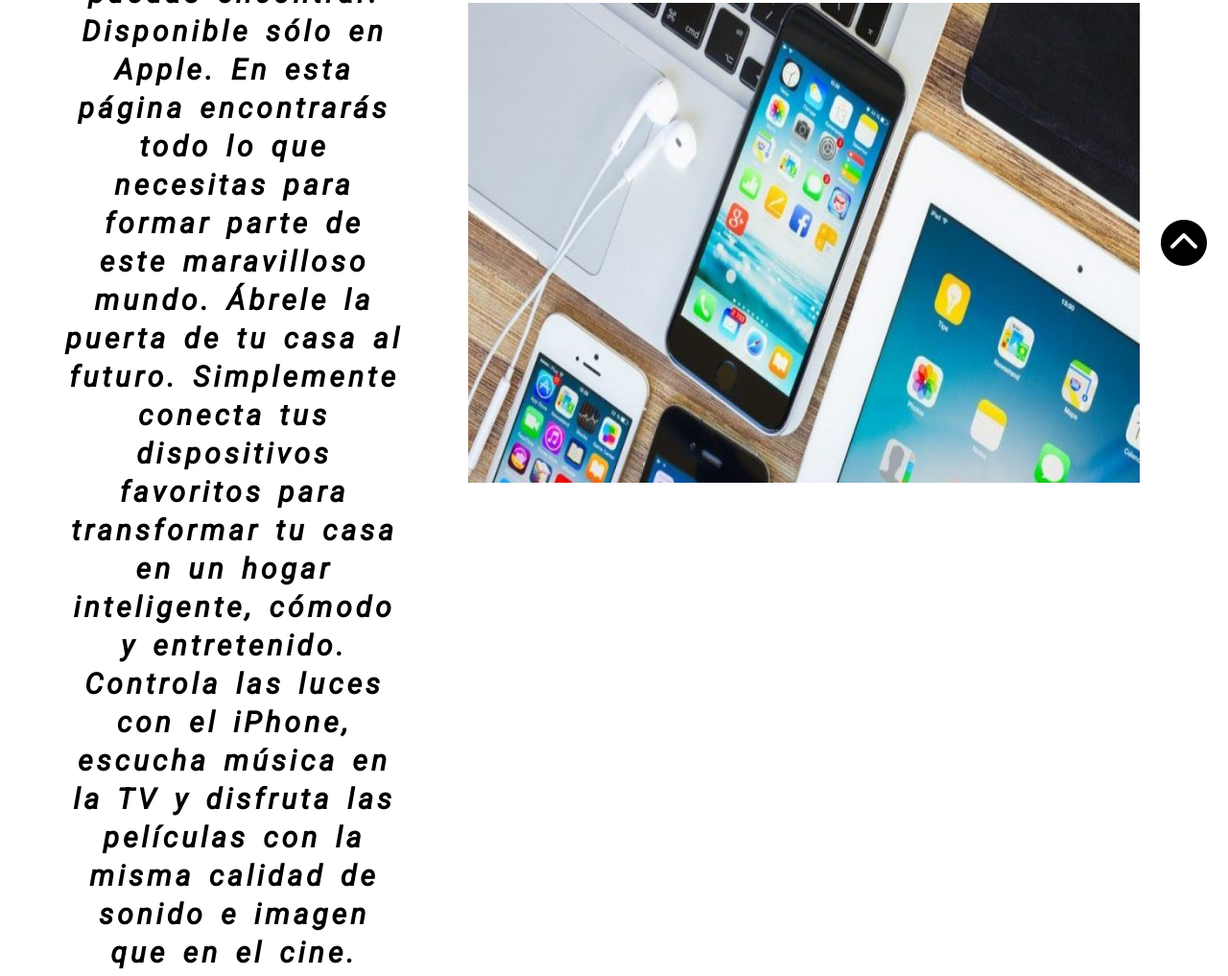
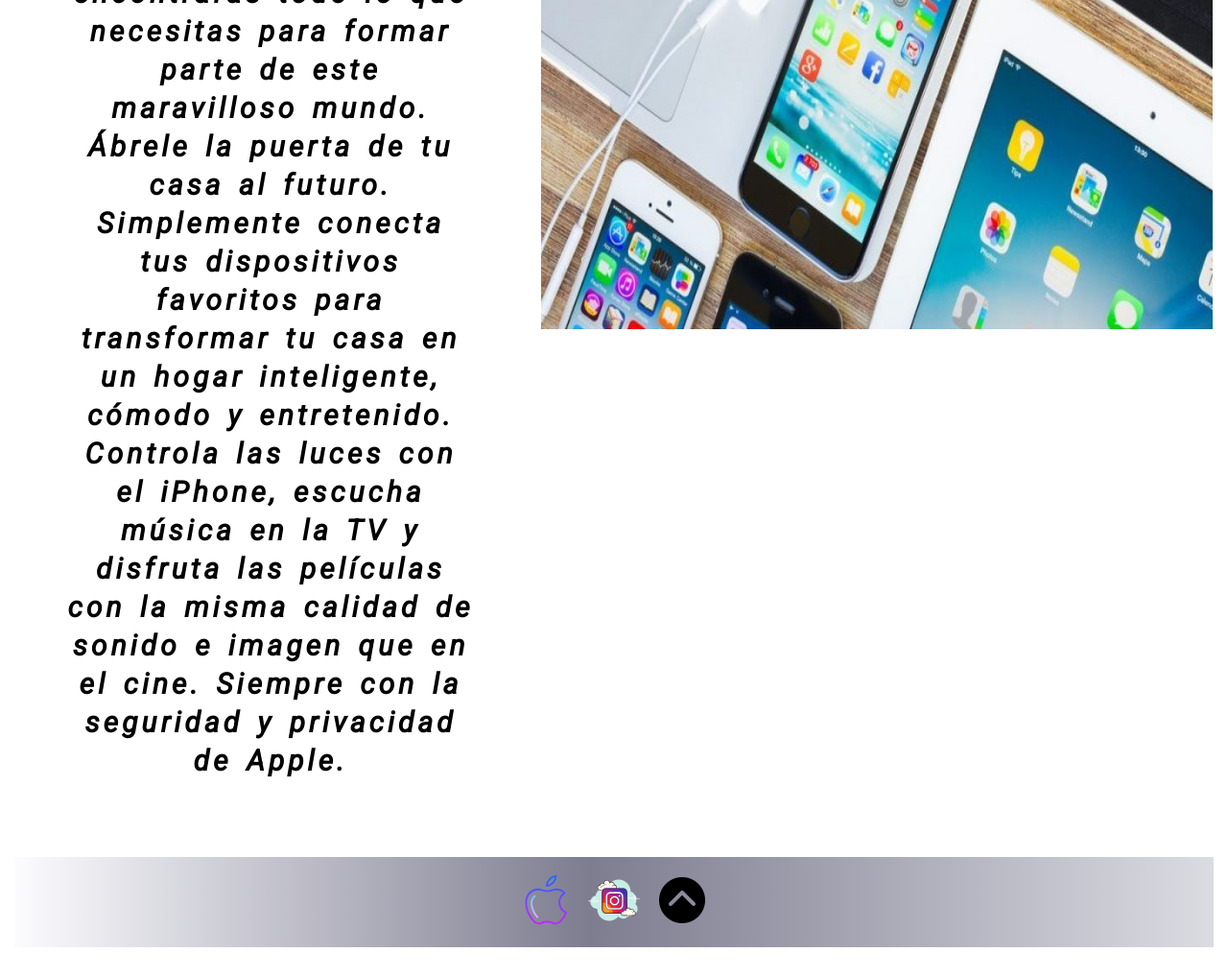
Before and after one commit to MatiasDiCapua/proyectoApple39220, a plain HTML site: page index.html in a window 1280 px wide. Shown: the part 1156-2173 px from the top of the page at 96% size. Drawn offline with Linux system fonts and the light colour scheme.

Commit message:
quite flecha arriba

```diff
--- a/index.html
+++ b/index.html
@@ -39,7 +39,6 @@
                 Simplemente conecta tus dispositivos favoritos para transformar tu casa en un hogar inteligente, cómodo y entretenido. Controla las luces con el iPhone, escucha música en la TV y disfruta las películas con la misma calidad de sonido e imagen que en el cine. Siempre con la seguridad y privacidad de Apple.
                 </P>
                 <img class="dispositivos" src="./img/apple-dispositivos.jpg" alt="" width="700px" height="500px">
-                <img src="./img/flecha-arriba.png" alt="">
             </div>
         </main>
         <footer class="footer">
```
